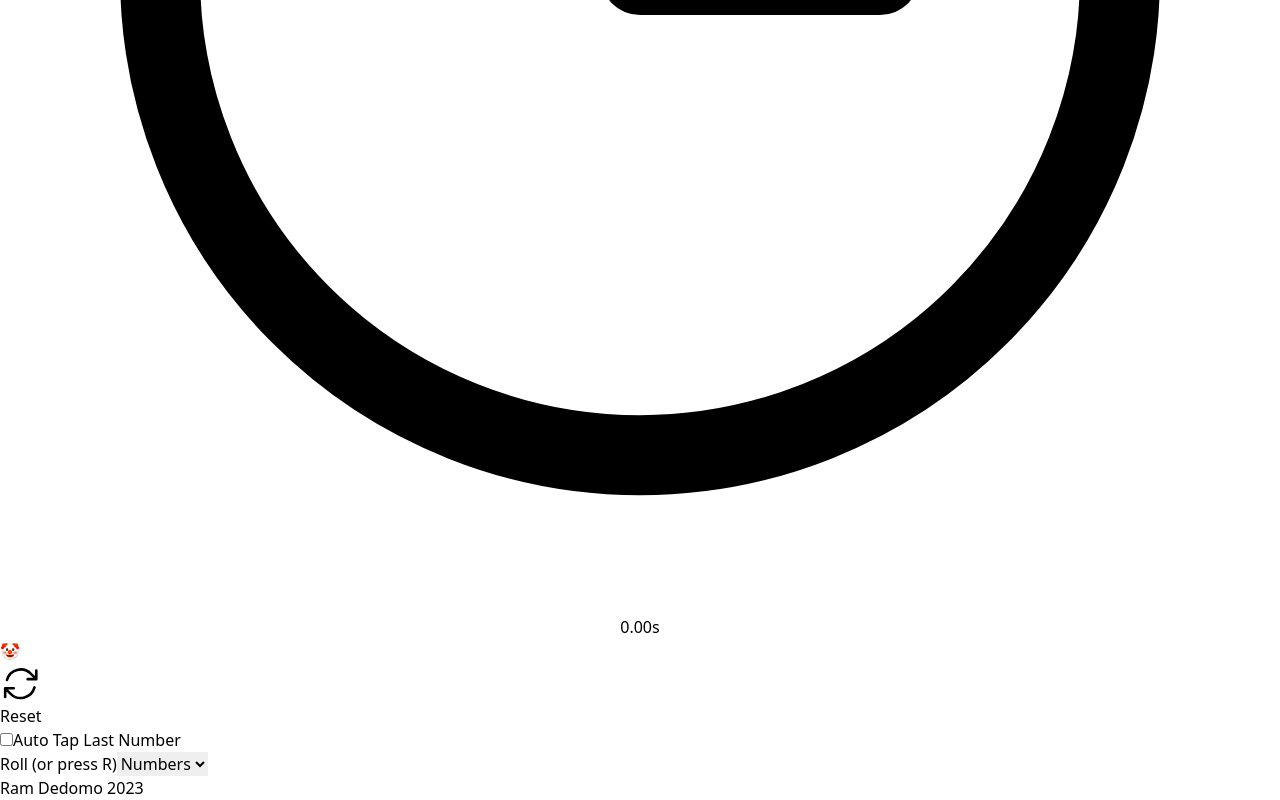
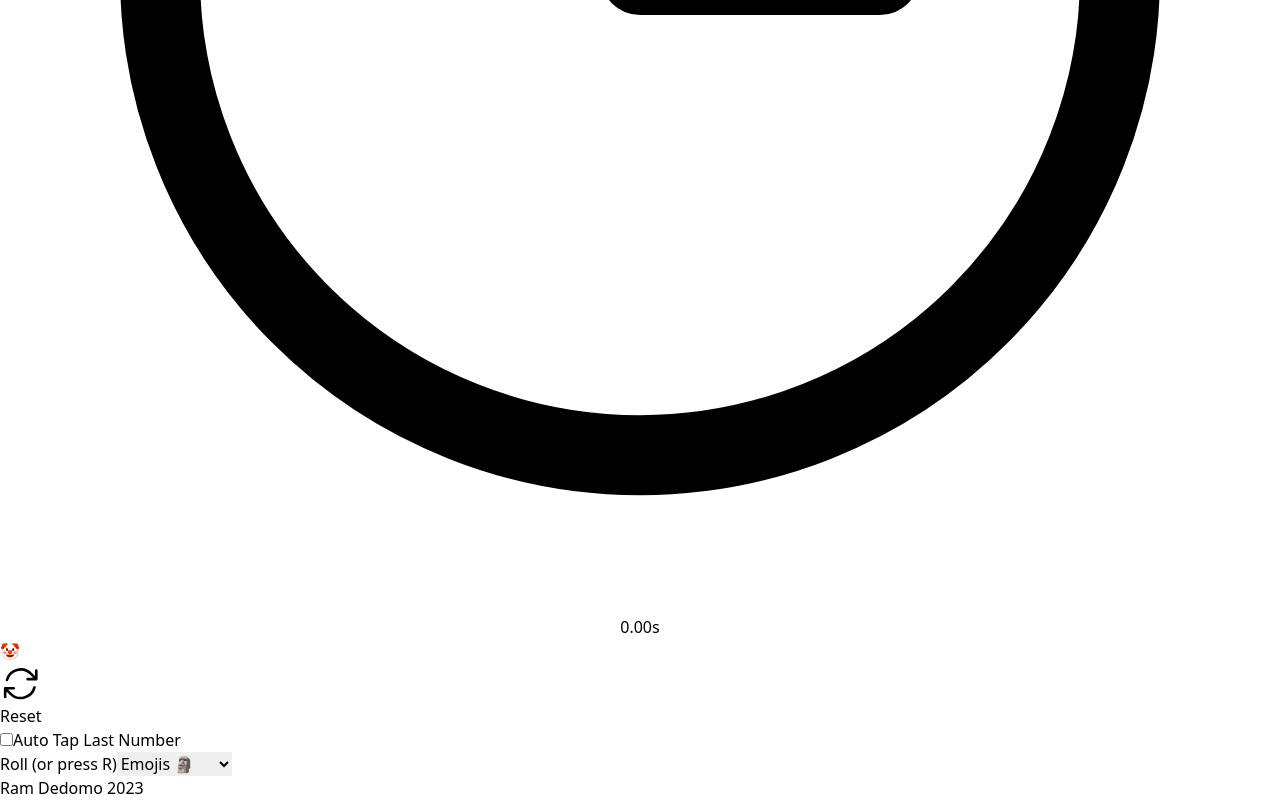
Before and after one commit to MJRobillard/matching-game, a React (Vite) app: page / in a window 1280 px wide. Shown: the part 2233-3033 px from the top of the page. Built offline with nearby package versions, Linux system fonts and the light colour scheme.

Commit message:
fix styles

```diff
--- a/src/components/Main.jsx
+++ b/src/components/Main.jsx
@@ -194,12 +194,13 @@ export default function Main() {
         <select
         onChange={handleStyles}
           name="styles"
+          value={squareStyles}
           className="w-48 border bg-zinc-700 py-1 px-2 rounded-sm border-zinc-600 hover:bg-zinc-600 focus:border focus:border-zinc-500 text-white"
           id=""
         >
-          <option value="numbers">Numbers</option>
-          <option value="emojis">Emojis</option>
-          <option value="letters">Letters</option>
+          <option value="numbers">Numbers 1️⃣</option>
+          <option value="emojis">Emojis 🗿</option>
+          <option value="letters">Letters 🅰️</option>
         </select>
       </div>
     </div>
```
